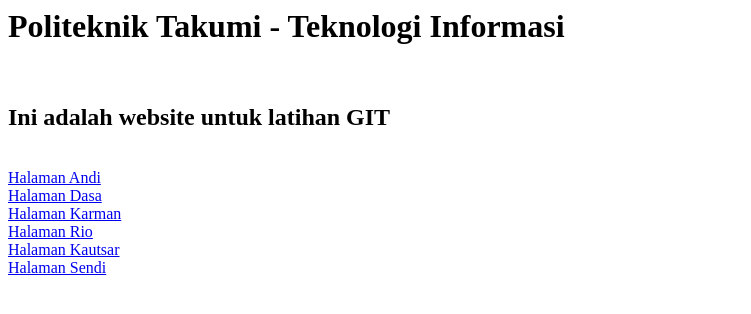
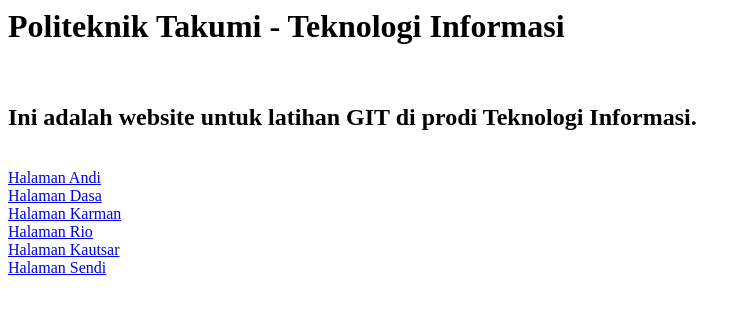
Before and after one commit to fendyaritonang/takumi-kolaborasi, a plain HTML site: page index.html in a window 1280 px wide. Shown: the whole page, without its empty margins (0-751 px from the left). Drawn offline with Linux system fonts and the light colour scheme.

Commit message:
Update index.html

```diff
--- a/index.html
+++ b/index.html
@@ -1,6 +1,6 @@
 <h1>Politeknik Takumi - Teknologi Informasi</h1>
 <br/>
-<h2>Ini adalah website untuk latihan GIT</h2>
+<h2>Ini adalah website untuk latihan GIT di prodi Teknologi Informasi.</h2>
 <br/>
 <div><a href="andi.html">Halaman Andi</a></div>
 <div><a href="dasa.html">Halaman Dasa</a></div>
```
